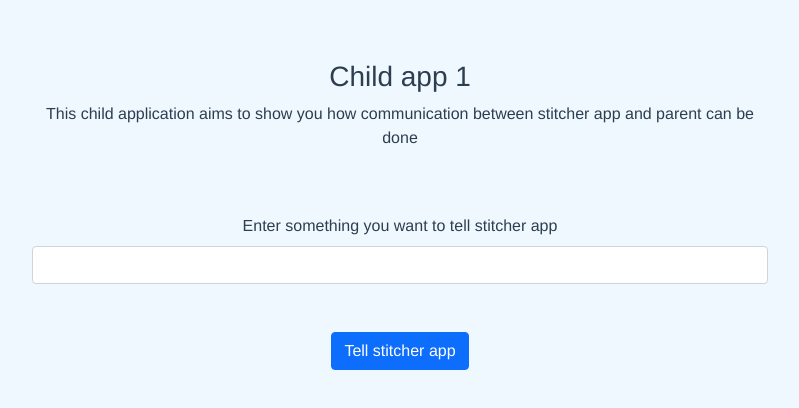
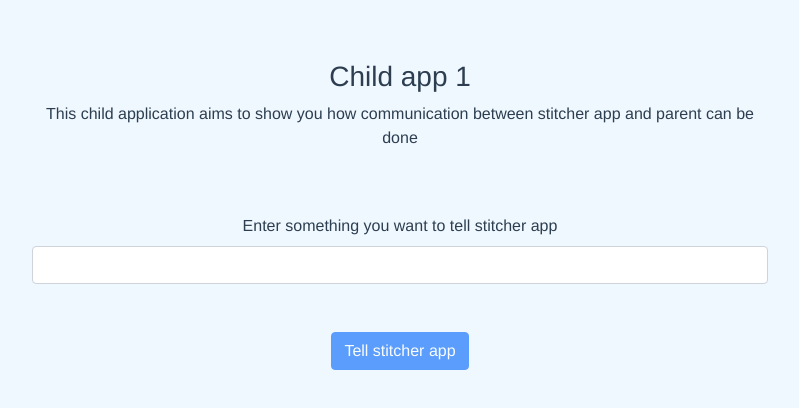
Before and after one commit to binh710/child-app-1, a Vue app: page / in a window 1280 px wide. Shown: the top 408 px of the page, without its empty margins (240-1039 px from the left). Built offline with nearby package versions, Linux system fonts and the light colour scheme.

Commit message:
add method to listen to stitcher app

```diff
--- a/src/App.vue
+++ b/src/App.vue
@@ -15,7 +15,12 @@
         <br/>
         <br/>
 
-        <button class="btn btn-primary bold-text" @click="tellStitcherApp()" type="submit">
+        <button
+          class="btn btn-primary bold-text"
+          @click="tellStitcherApp()"
+          type="submit"
+          :disabled="!message"
+        >
           Tell stitcher app
         </button>
       </div>
@@ -31,7 +36,8 @@ export default {
   name: 'App',
   data() {
     return {
-      message: ''
+      message: '',
+      sticherAppDomain: process.env.VUE_APP_STITCHER_DOMAIN
     }
   },
   methods: {
@@ -44,7 +50,26 @@ export default {
 
       // call global helper method to update stitcher app about the route change
       updateParentApp(msg)
+    },
+    listenForStitcherMessage(event) {
+      console.log('this.sticherAppDomain', this.sticherAppDomain)
+      console.log('event.origin', event.origin)
+      // check if the message come from a stitcher app
+      if (this.sticherAppDomain && this.sticherAppDomain === event.origin) {
+        // check if the message format is valid
+        if ( event.data && event.data.action) {
+          if (event.data.action === 'alert' && event.data.info) {
+            window.alert(event.data.info);
+          }
+        }
+      }
     }
+  },
+  mounted() {
+    window.addEventListener('message', this.listenForStitcherMessage)
+  },
+  beforeUnmount () {
+    window.removeEventListener('message', this.listenForStitcherMessage)
   }
 }
 </script>
```
